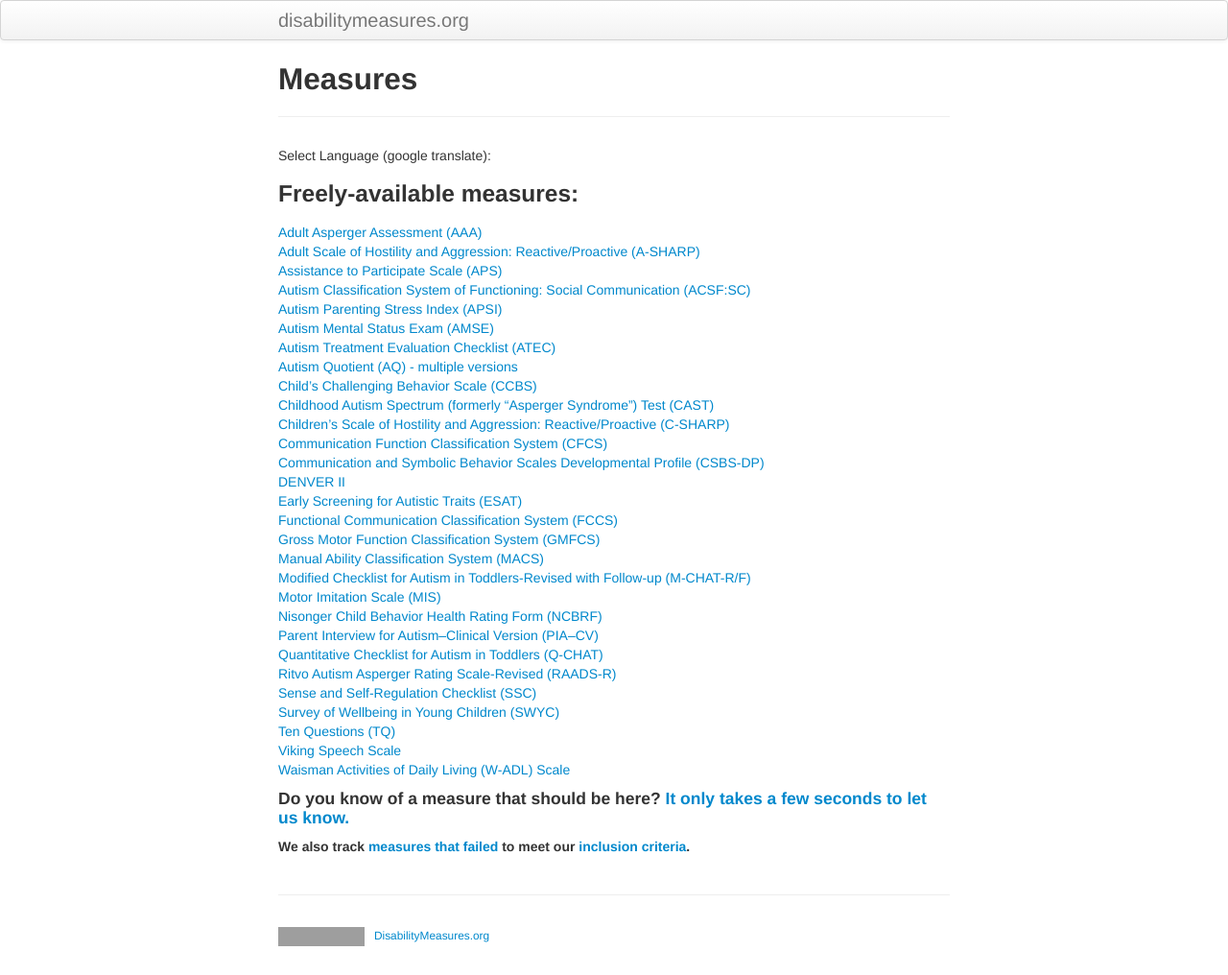
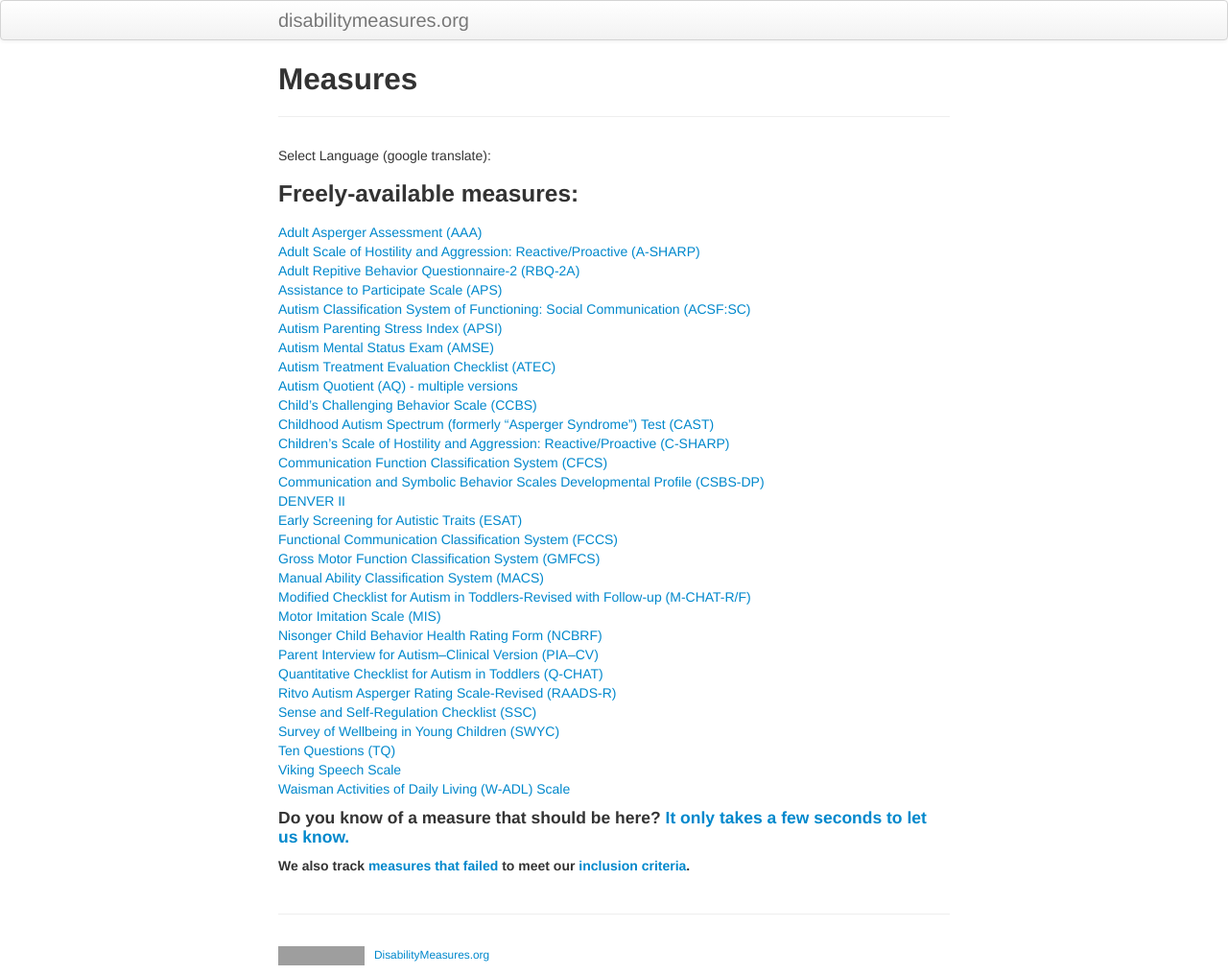
Before and after one commit to mjmaenner/disabilitymeasures, a Jekyll site: the page built from measures/index.md, in a window 1280 px wide. Shown: the whole page at 96% size. Built offline with Jekyll 4.4.1, drawn with Linux system fonts in a browser that asks for light colours; grey boxes are pictures that could not be loaded.

Commit message:
added rbq-2a to TOC

```diff
--- a/measures/index.md
+++ b/measures/index.md
@@ -15,6 +15,7 @@ function googleTranslateElementInit() {
 ### Freely-available measures:
 [Adult Asperger Assessment (AAA)](http://disabilitymeasures.org/aaa)
 [Adult Scale of Hostility and Aggression: Reactive/Proactive (A-SHARP)](http://disabilitymeasures.org/a-sharp)
+[Adult Repitive Behavior Questionnaire-2 (RBQ-2A)](http://disabilitymeasures.org/rbq-2a)
 [Assistance to Participate Scale (APS)](http://disabilitymeasures.org/aps)
 [Autism Classification System of Functioning: Social Communication (ACSF:SC)](http://disabilitymeasures.org/acsf-sc)
 [Autism Parenting Stress Index (APSI)](http://disabilitymeasures.org/apsi)
```
